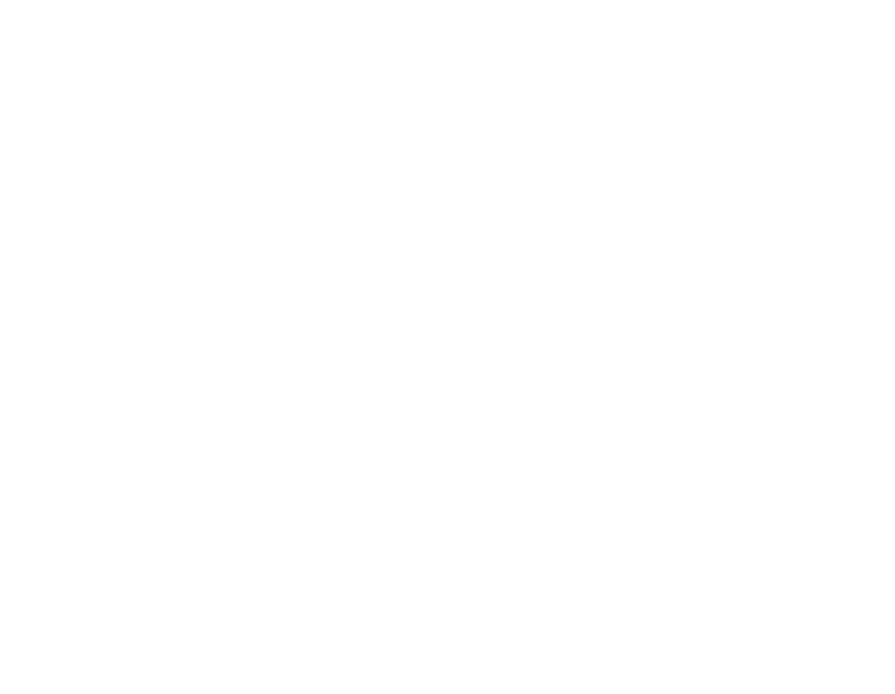
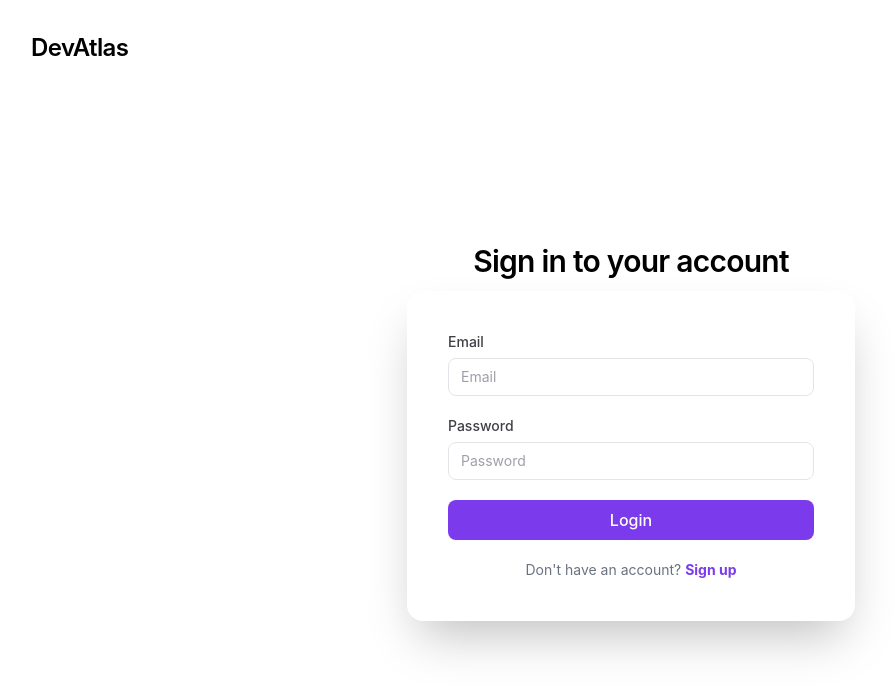
Before and after one commit to TomerP750/DevAtlas, a React (Vite) app in the folder frontend/: page /auth/login in a window 1280 px wide. Before the commit this address had no page. Shown: the top 694 px of the page, without its empty margins (9-904 px from the left). Built offline with nearby package versions, Linux system fonts and the light colour scheme.

Commit message:
login page added

```diff
--- a/frontend/package.json
+++ b/frontend/package.json
@@ -11,6 +11,9 @@
   },
   "dependencies": {
     "@tailwindcss/vite": "^4.3.2",
+    "@tanstack/react-query": "^5.101.2",
+    "axios": "^1.18.1",
+    "lodash": "^4.18.1",
     "lucide-react": "^1.24.0",
     "react": "^19.2.7",
     "react-dom": "^19.2.7",
--- /dev/null
+++ b/frontend/src/features/authentication/models/LoginRequestDto.ts
@@ -0,0 +1,4 @@
+export interface LoginRequestDto {
+    email: string;
+    password: string;
+}
--- /dev/null
+++ b/frontend/src/features/authentication/pages/AuthLayout.tsx
@@ -0,0 +1,23 @@
+import { Link, Outlet } from "react-router-dom";
+
+export function AuthLayout() {
+    return (
+        <main className="relative min-h-screen overflow-hidden px-4 py-8 sm:px-6 lg:px-10">
+
+            <div className="pointer-events-none absolute inset-0 bg-[linear-gradient(rgba(255,255,255,0.035)_1px,_transparent_1px),linear-gradient(90deg,_rgba(255,255,255,0.035)_1px,_transparent_1px)] bg-[size:48px_48px] [mask-image:radial-gradient(ellipse_at_center,_black_35%,_transparent_75%)]" />
+
+            <div className="absolute z-10">
+                <Link to="/">
+                    <h1 className="dark:text-white text-xl md:text-2xl font-semibold tracking-tight">
+                        DevAtlas
+                    </h1>
+                </Link>
+            </div>
+
+            <div className="relative z-10 mx-auto flex min-h-[calc(100vh-4rem)] w-full max-w-md items-center justify-center">
+                <Outlet />
+            </div>
+
+        </main>
+    )
+}
--- /dev/null
+++ b/frontend/src/features/authentication/pages/LoginPage.tsx
@@ -0,0 +1,48 @@
+import { useForm } from "react-hook-form";
+import { type LoginRequestDto } from "../models/LoginRequestDto";
+import { Input } from "../../../shared/ui/Input";
+import { Button } from "../../../shared/ui/Button";
+import { Link } from "react-router-dom";
+
+export function LoginPage() {
+
+    const { register, handleSubmit, formState: { errors } } = useForm<LoginRequestDto>();
+
+    const onSubmit = (data: LoginRequestDto) => {
+        console.log(data);
+    }
+
+    return (
+        <section className="flex flex-col items-center justify-center h-screen">
+            <h1 className="mb-3 text-center text-2xl font-semibold tracking-tight dark:text-white sm:text-3xl">
+                Sign in to your account
+            </h1>
+            <form
+                className="w-md max-w-2xl space-y-5 rounded-2xl border border-white/10 p-6 shadow-2xl backdrop-blur-sm sm:p-10"
+                onSubmit={handleSubmit(onSubmit)}>
+                <Input
+                    label="Email"
+                    placeholder="Email"
+                    {...register("email")}
+                    error={errors.email?.message}
+                />
+                <Input
+                    label="Password"
+                    placeholder="Password"
+                    {...register("password")}
+                    error={errors.password?.message}
+                />
+                <Button
+                    type="submit"
+                    variant="primary"
+                    className="w-full">
+                    Login
+                </Button>
+                <p className="text-center text-sm text-gray-500">
+                    Don't have an account? <Link to="/auth/signup" className="text-brand-primary hover:underline font-bold">Sign up</Link>
+                </p>
+            </form>
+
+        </section>
+    )
+}
--- a/frontend/src/index.css
+++ b/frontend/src/index.css
@@ -5,8 +5,15 @@
 
 @theme {
   /* Brand */
+  --color-brand-primary: #7c3aed;
+  --color-brand-primary-hover: #6d28d9;
+  --color-brand-primary-active: #5b21b6;
+
+  --color-brand-secondary: #06b6d4;
+  --color-brand-secondary-hover: #0891b2;
+  --color-brand-secondary-active: #0e7490;
+
   --color-brand-white: #f5f5f5;
-  --color-brand-purple: #7c3aed;
 
   /* Light Theme */
   --color-light-background: #fafafa;
--- a/frontend/src/layout/Routing.tsx
+++ b/frontend/src/layout/Routing.tsx
@@ -1,10 +1,17 @@
 import { Routes, Route } from "react-router-dom";
 import { HomePage } from "../home/pages/HomePage";
+import { AuthLayout } from "../features/authentication/pages/AuthLayout";
+import { LoginPage } from "../features/authentication/pages/LoginPage";
 
 export function Routing() {
     return (
         <Routes>
             <Route path="/" element={<HomePage />} />
+
+            <Route path="/auth" element={<AuthLayout />}>
+                <Route path="login" element={<LoginPage />} />
+                {/* <Route path="signup" element={<SignupPage />} /> */}
+            </Route>
         </Routes>
     )
 }
```
Also changed, not shown: frontend/src/features/authentication/models/SignupRequestDto.ts (added, +9 -0 lines), 1 other file (tests, documents, lock files or other folders).
